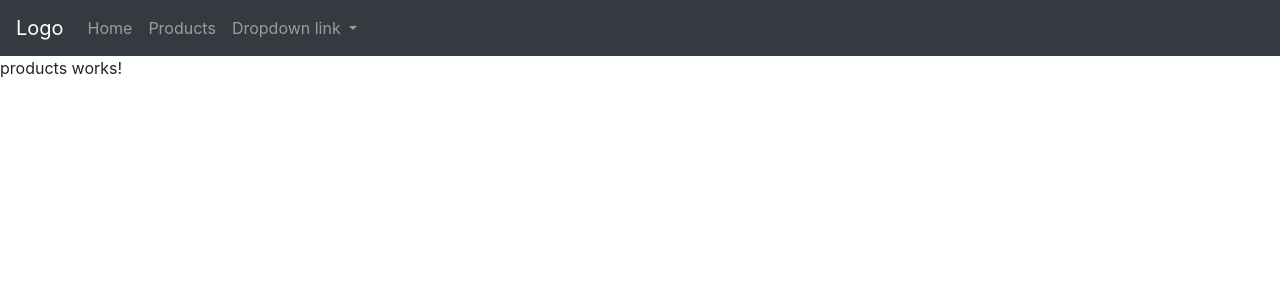
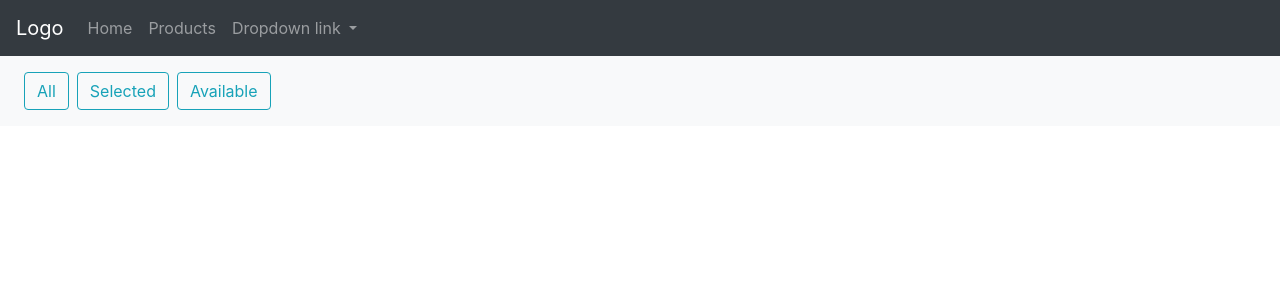
Before and after one commit to PMortier/angular-products-app, an Angular app: page /products in a window 1280 px wide. Shown: the top 300 px of the page. Built offline with nearby package versions, Linux system fonts and the light colour scheme.

Commit message:
affichage get all products

```diff
--- a/src/app/components/products/products.component.html
+++ b/src/app/components/products/products.component.html
@@ -1 +1,43 @@
-<p>products works!</p>
+<nav class="navbar navbar-expand-sm bg-light navbar-light">
+  <ul class="navbar navbar-nav">
+    <li>
+      <button (click)="onGetAllProducts()" class="btn btn-outline-info ml-2">All</button>
+    </li>
+    <li>
+      <button class="btn btn-outline-info ml-2">Selected</button>
+    </li>
+    <li>
+      <button class="btn btn-outline-info ml-2">Available</button>
+    </li>
+  </ul>
+</nav>
+<ng-container *ngIf="products$ | async as result" [ngSwitch]="result.dataState">
+  <ng-container *ngSwitchCase="DataStateEnum.LOADING">
+    Loading...
+  </ng-container>
+  <ng-container *ngSwitchCase="DataStateEnum.ERROR">
+    <div class="alert-danger">
+      {{result.errorMessage}}
+    </div>
+  </ng-container>
+  <ng-container *ngSwitchCase="DataStateEnum.LOADED">
+    <table class="table">
+      <tr>
+        <th>ID</th>
+        <th>Name</th>
+        <th>Price</th>
+        <th>Quantity</th>
+        <th>Selected</th>
+        <th>Available</th>
+      </tr>
+      <tr *ngFor="let p of result.data">
+        <td>{{p.id}}</td>
+        <td>{{p.name}}</td>
+        <td>{{p.price}}</td>
+        <td>{{p.quantity}}</td>
+        <td>{{p.selected}}</td>
+        <td>{{p.available}}</td>
+      </tr>
+    </table>
+  </ng-container>
+</ng-container>
--- a/src/app/components/products/products.component.ts
+++ b/src/app/components/products/products.component.ts
@@ -1,5 +1,8 @@
 import { Component, OnInit } from '@angular/core';
+import { Product } from 'src/app/model/product.model';
 import { ProductsService } from 'src/app/services/products.service';
+import { catchError, Observable, startWith, map, of } from 'rxjs';
+import { AppDataState, DataStateEnum } from 'src/app/state/product.state';
 
 @Component({
   selector: 'app-products',
@@ -7,10 +10,22 @@ import { ProductsService } from 'src/app/services/products.service';
   styleUrls: ['./products.component.css']
 })
 export class ProductsComponent implements OnInit {
+  products$:Observable<AppDataState<Product[]>> | null = null;
+  readonly DataStateEnum=DataStateEnum;
 
   constructor(private productsService:ProductsService) { }
 
   ngOnInit(): void {
   }
 
+  onGetAllProducts(){
+    this.products$ = this.productsService.getAllProducts().pipe(
+      map(data=>{
+        return ({dataState:DataStateEnum.LOADED,data:data})
+      }),
+      startWith({dataState:DataStateEnum.LOADING}),
+      catchError(err=>of({dataState:DataStateEnum.ERROR,errorMessage:err.message}))
+    );
+  }
+
 }
--- /dev/null
+++ b/src/app/state/product.state.ts
@@ -0,0 +1,11 @@
+export enum DataStateEnum{
+  LOADING,
+  LOADED,
+  ERROR
+}
+
+export interface AppDataState<T>{
+  dataState?:DataStateEnum,
+  data?:T,
+  errorMessage?:string
+}
```
